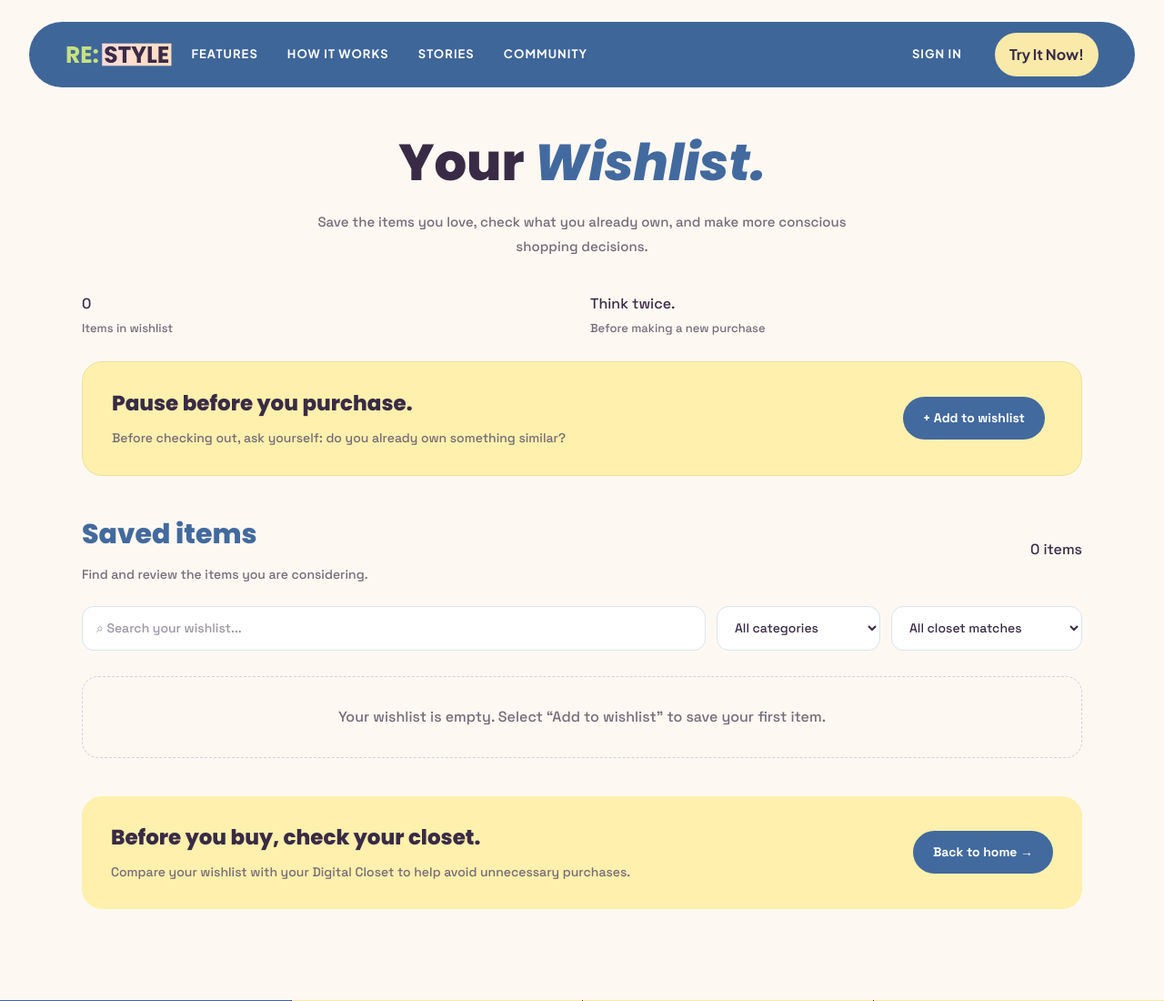
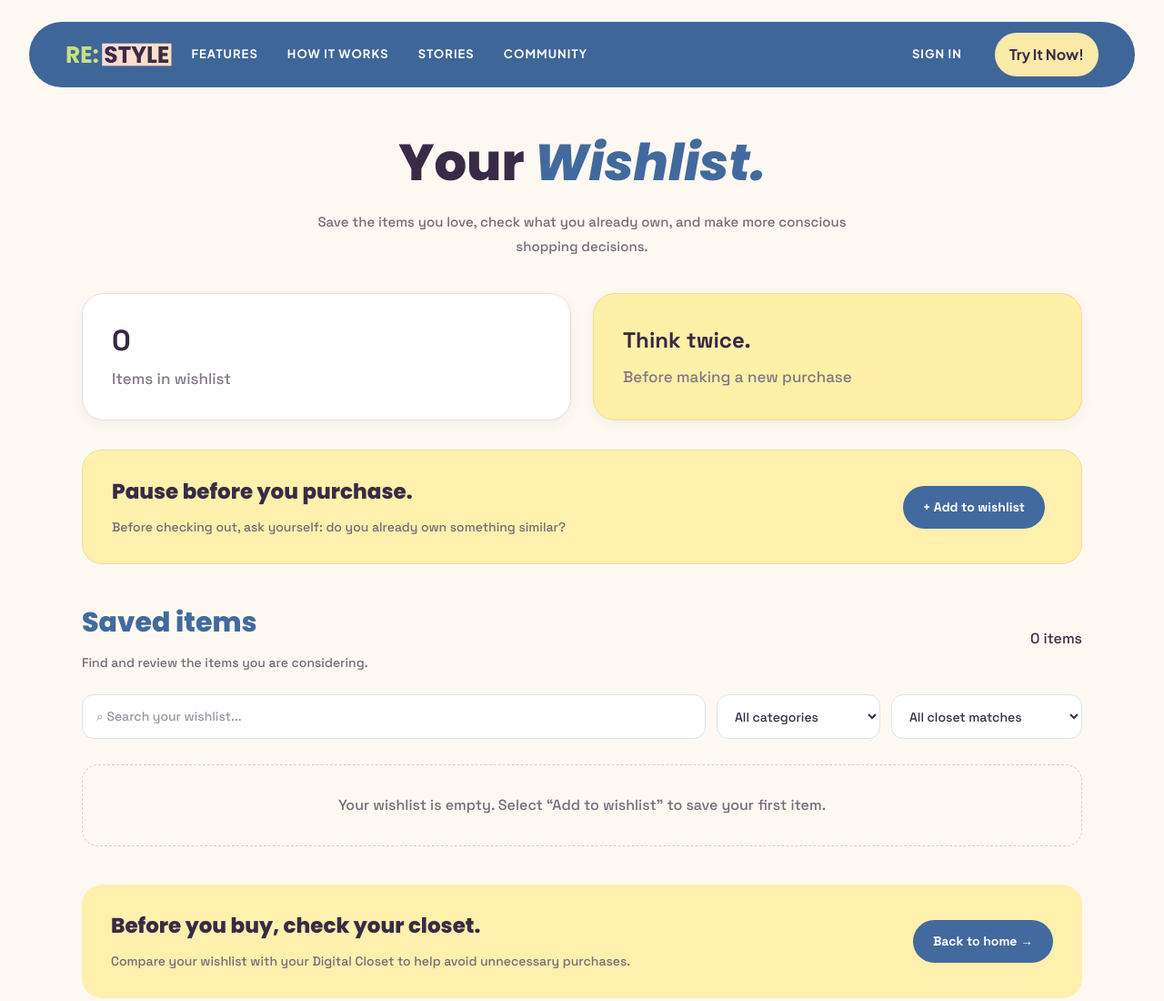
Before and after one commit to pbp-kelompok-a12/RESTYLE, a Django app: page /wishlist/ in a window 1280 px wide. Shown: the top 1100 px of the page at 91% size. Run offline with Django 5.2, Linux system fonts and the light colour scheme; some libraries are stand-ins or nearby versions; some web fonts are replaced.

Commit message:
Style wishlist summary as separate cards

```diff
--- a/static/css/wishlist.css
+++ b/static/css/wishlist.css
@@ -1274,3 +1274,73 @@
         grid-template-columns: minmax(0, 1fr);
     }
 }
+
+
+/* Wishlist summary cards */
+.wishlist-summary {
+    display: grid;
+    grid-template-columns: repeat(2, minmax(0, 1fr));
+    gap: 24px;
+    width: 100%;
+    margin: 32px auto;
+    align-items: stretch;
+}
+
+.wishlist-summary-card {
+    box-sizing: border-box;
+    min-height: 140px;
+    padding: 28px 32px;
+    border: 1px solid #e5ddec;
+    border-radius: 24px;
+    display: flex;
+    flex-direction: column;
+    justify-content: center;
+    gap: 10px;
+    background: #ffffff;
+    box-shadow: 0 4px 14px rgba(54, 38, 64, 0.05);
+}
+
+.wishlist-count-card {
+    background: #ffffff;
+}
+
+.wishlist-think-card {
+    background: #fff0a8;
+    border-color: #f2df8a;
+}
+
+.wishlist-summary-card .summary-number {
+    margin: 0;
+    color: #382744;
+    font-size: 32px;
+    font-weight: 700;
+    line-height: 1.2;
+}
+
+.wishlist-summary-card .summary-label,
+.wishlist-think-card p {
+    margin: 0;
+    color: #817786;
+    font-size: 17px;
+    font-weight: 500;
+    line-height: 1.5;
+}
+
+.wishlist-think-card h2 {
+    margin: 0;
+    color: #382744;
+    font-size: 24px;
+    font-weight: 700;
+}
+
+@media (max-width: 640px) {
+    .wishlist-summary {
+        grid-template-columns: 1fr;
+        gap: 16px;
+    }
+
+    .wishlist-summary-card {
+        min-height: 115px;
+        padding: 24px;
+    }
+}
--- a/templates/wishlist.html
+++ b/templates/wishlist.html
@@ -21,13 +21,14 @@
         </p>
     </section>
 
+
     <section class="wishlist-summary">
-        <article class="summary-card">
-            <span id="wishlist-count" class="summary-number">0</span>
-            <p>Items in wishlist</p>
+        <article class="wishlist-summary-card wishlist-count-card">
+            <p class="summary-number" id="wishlist-count">0</p>
+            <p class="summary-label">Items in wishlist</p>
         </article>
 
-        <article class="summary-card">
+        <article class="wishlist-summary-card wishlist-think-card">
             <h2>Think twice.</h2>
             <p>Before making a new purchase</p>
         </article>
```
